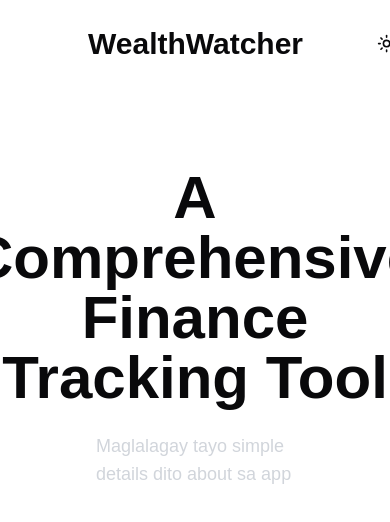
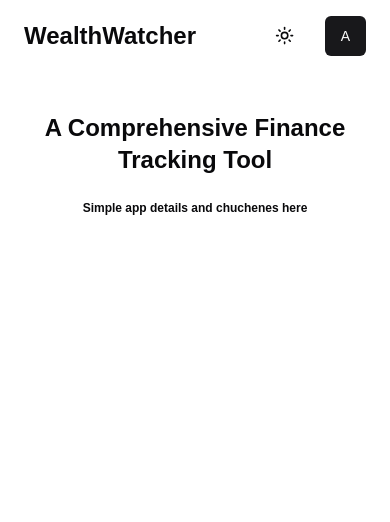
Before and after one commit to VlahdimyrLB/WealthWatcher, a React (Vite) app in the folder Frontend/: page / in a window 390 px wide. Shown: the top 522 px of the page. Built offline with nearby package versions, Linux system fonts and the light colour scheme.

Commit message:
some ui changes

```diff
--- a/Frontend/src/components/Navbar.jsx
+++ b/Frontend/src/components/Navbar.jsx
@@ -42,11 +42,11 @@ const Navbar = ({ isHome, setIsHome }) => {
 
   return (
     <nav>
-      <ul className="flex items-center justify-between">
-        <li className="flex items-center justify-between">
+      <div className="flex items-center justify-between">
+        <div className="flex items-center md:justify-between">
           <Link
             to="/"
-            className="flex place-items-center gap-2 p-6 mr-4 text-3xl font-extrabold"
+            className="flex lg:place-items-center justify-center gap-2 lg:p-6 p-4 lg:mr-4 lg:text-3xl text-2xl font-extrabold"
           >
             WealthWatcher
           </Link>
@@ -56,8 +56,9 @@ const Navbar = ({ isHome, setIsHome }) => {
               <UserMenu />
             </div>
           ) : null}
-        </li>
-        <li className="flex items-center justify-between gap-2 p-6 space-x-3">
+        </div>
+
+        <div className="flex items-center justify-between gap-2 lg:p-6 p-4 space-x-3">
           {user && !isHome ? (
             <p className="text-md font-medium">
               Hi! <b>{user.name}</b>
@@ -75,7 +76,7 @@ const Navbar = ({ isHome, setIsHome }) => {
                 </NavLink>
               ) : null}
 
-              <Popover>
+              <Popover className="lg:block hidden">
                 <PopoverTrigger
                   onClick={handleLogout}
                   className="text-md font-medium hover:text-slate-400"
@@ -100,18 +101,22 @@ const Navbar = ({ isHome, setIsHome }) => {
             <>
               {!loading && (
                 <>
+                  <div className="hidden lg:block">
                     <NavLink to="/login">
                       <Button variant="ghost">Login</Button>
                     </NavLink>
                     <NavLink to="/register">
                       <Button variant="ghost">Register</Button>
                     </NavLink>
+                  </div>
+
+                  <Button>A</Button>
                 </>
               )}
             </>
           )}
-        </li>
-      </ul>
+        </div>
+      </div>
     </nav>
   );
 };
--- a/Frontend/src/layouts/MainLayout.jsx
+++ b/Frontend/src/layouts/MainLayout.jsx
@@ -9,10 +9,10 @@ const MainLayout = () => {
   return (
     <div>
       {/* className="shadow-md dark:shadow-md dark:shadow-stone-500/30 px-16" */}
-      <header className="px-16">
+      <header className="lg:px-16 md:px-10 px-2">
         <Navbar isHome={isHome} setIsHome={setIsHome} />
       </header>
-      <main className="flex-col px-24 pt-10">
+      <main className="flex-col lg:px-24 md:px-10 px-6 pt-10">
         <Outlet />
       </main>
       <Toaster />
--- a/Frontend/src/pages/HomePage.jsx
+++ b/Frontend/src/pages/HomePage.jsx
@@ -1,5 +1,4 @@
 import React, { useEffect, useState } from "react";
-import { ModeToggle } from "@/components/theme/mode-toggle";
 
 const HomePage = () => {
   const [isVisible, setIsVisible] = useState(false);
@@ -13,20 +12,20 @@ const HomePage = () => {
   }, []);
 
   return (
-    <div className="flex flex-col items-center justify-between space-y-6 mt-10">
+    <div className="flex flex-col items-center justify-between space-y-6 lg:mt-10">
       <p
-        className={`text-6xl font-bold text-center transition-opacity duration-500 ease-in-out ${
+        className={`lg:text-6xl text-2xl font-bold text-center transition-opacity duration-500 ease-in-out ${
           isVisible ? "opacity-100" : "opacity-0"
         }`}
       >
         A Comprehensive Finance Tracking Tool
       </p>
       <h4
-        className={`text-lg text-gray-300 transition-opacity duration-1000 ease-in-out ${
+        className={`lg:text-lg text-xs  font-semibold  dark:text-gray-300 transition-opacity duration-1000 ease-in-out ${
           isVisible ? "opacity-100" : "opacity-0"
         }`}
       >
-        Maglalagay tayo simple details dito about sa app
+        Simple app details and chuchenes here
       </h4>
     </div>
   );
```
Lines whose indentation alone changed are shown as unchanged.
